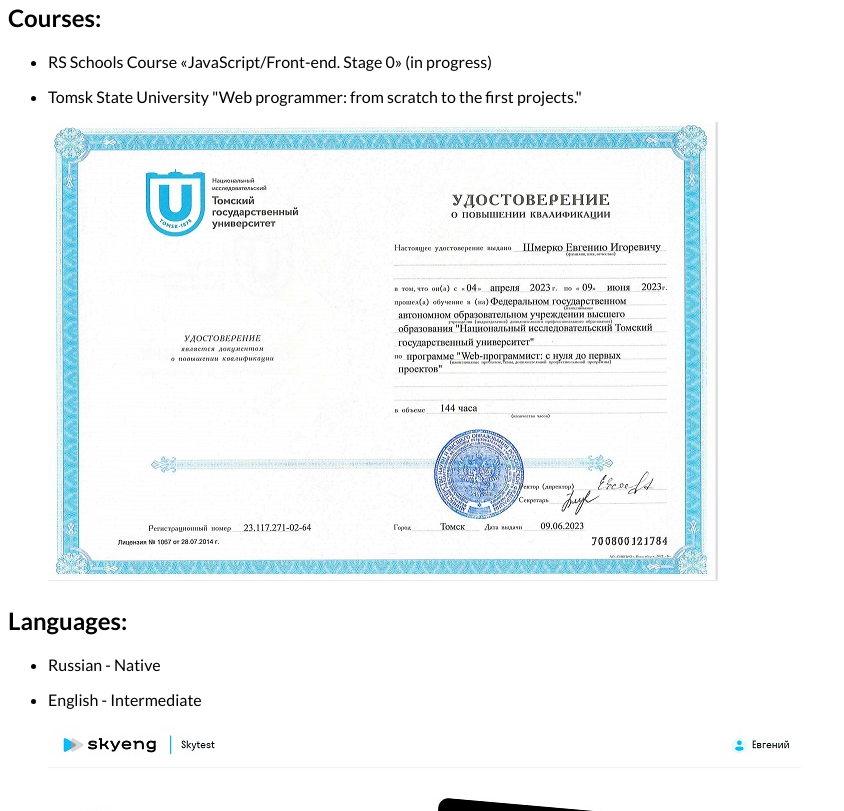
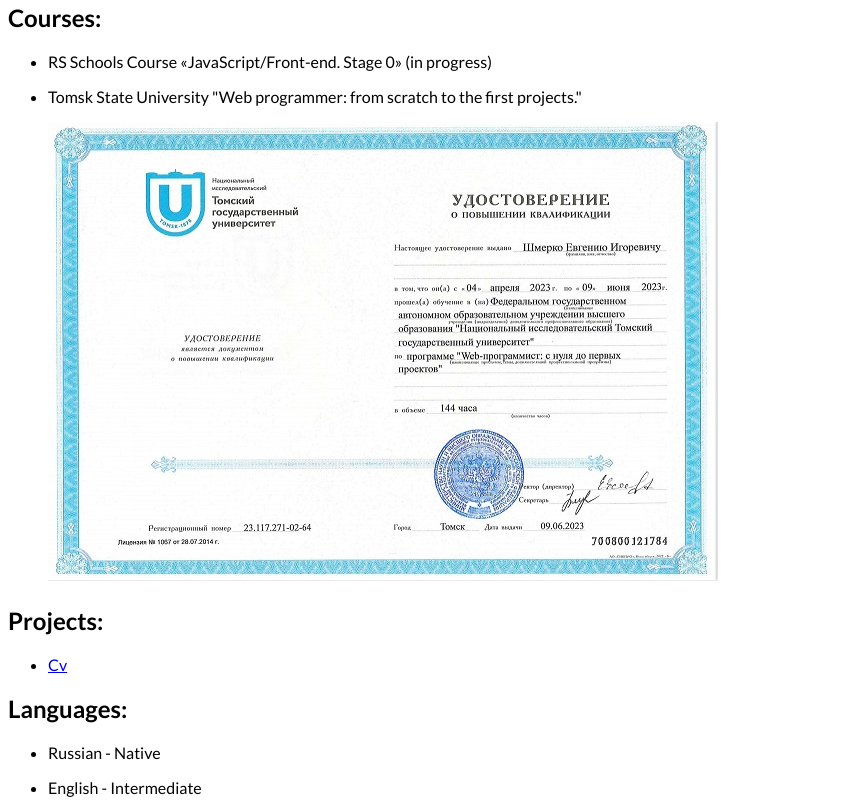
Before and after one commit to EugeniiSh/rsschool-cv, a plain HTML site: page index.html in a window 1280 px wide. Shown: the part 1989-2800 px from the top of the page, without its empty margins (0-844 px from the left). Drawn offline with Linux system fonts and the light colour scheme.

Commit message:
feat: add projects in html

```diff
--- a/index.html
+++ b/index.html
@@ -21,6 +21,7 @@
                     <li class="nav-item"><a href="#skills" class="nav-link">Skills</a></li>
                     <li class="nav-item"><a href="#code" class="nav-link">Code</a></li>
                     <li class="nav-item"><a href="#courses" class="nav-link">Courses</a></li>
+                    <li class="nav-item"><a href="#projects" class="nav-link">Projects</a></li>
                     <li class="nav-item"><a href="#languages" class="nav-link">Languages</a></li>
                 </ul>
             </nav>
@@ -128,6 +129,19 @@
             </div>
         </section>
 
+        <section class="projects">
+            <div class="wrapper">
+                <div class="projects-content" id="projects">
+                    <h2>Projects:</h2>
+                    <ul class="projects-list">
+                        <li class="projects-item">
+                            <a href="https://EugeniiSh.github.io/rsschool-cv/">Cv</a>
+                        </li>
+                    </ul>
+                </div>
+            </div>
+        </section>
+
         <section class="languages">
             <div class="wrapper">
                 <div class="languages-content" id="languages">
```
